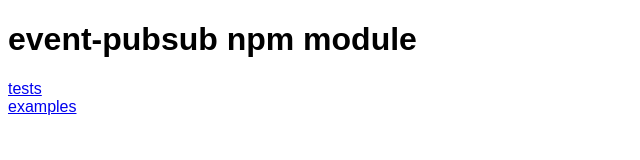
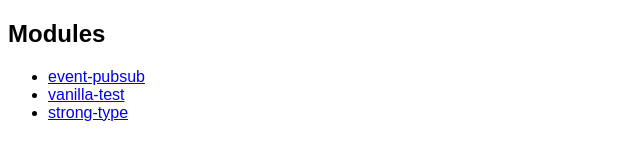
Before and after one commit to RIAEvangelist/cdn, a website: page index.html in a window 1280 px wide. Shown: the whole page, without its empty margins (0-640 px from the left). Drawn offline with Linux system fonts and the light colour scheme.

```diff
--- a/index.html
+++ b/index.html
@@ -1,8 +1,7 @@
 <!DOCTYPE html>
 <html>
     <head>
-        <title>RIAEvangelist isomorphic node & browser moduls</title>
-        <script async type='module' src='./CI.js'></script>
+        <title>RIAEvangelist isomorphic node & browser modules</title>
         <style>
             body{
                 font-family: arial;
@@ -10,9 +9,17 @@
         </style>
     </head>
     <body>
-        <h1>event-pubsub npm module</h1>
-        <a href='./test/'>tests</a>
-        <br>
-        <a href='./example/web/'>examples</a>
+        <h2>Modules</h1>
+        <ul>
+            <li>
+                <a href='./strong-type/'>event-pubsub</a>
+            </li>
+            <li>
+                <a href='./vanilla-test/'>vanilla-test</a>
+            </li>
+            <li>
+                <a href='./strong-type/'>strong-type</a>
+            </li>
+        </ul>
     </body>
 </html>
```
